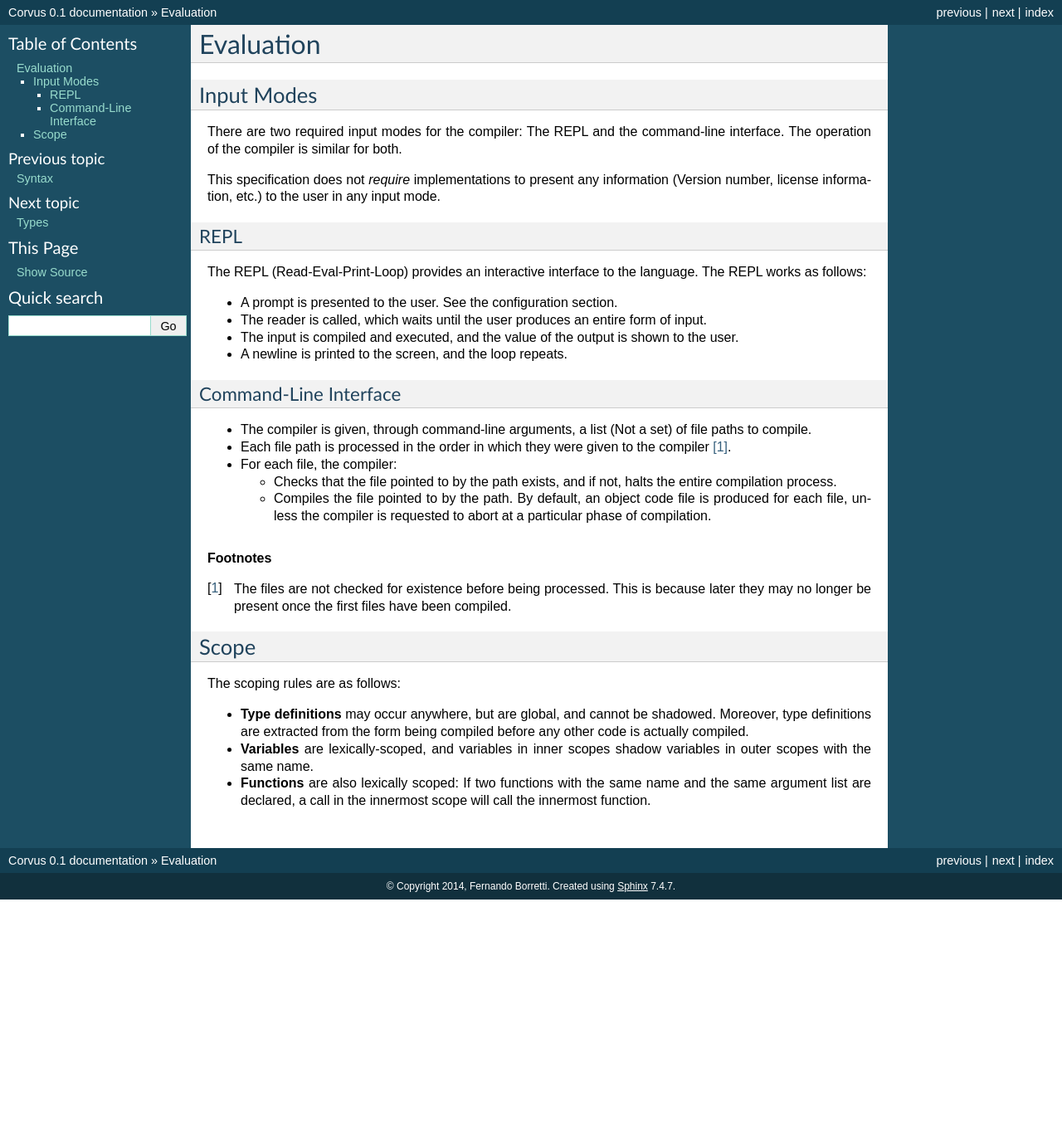
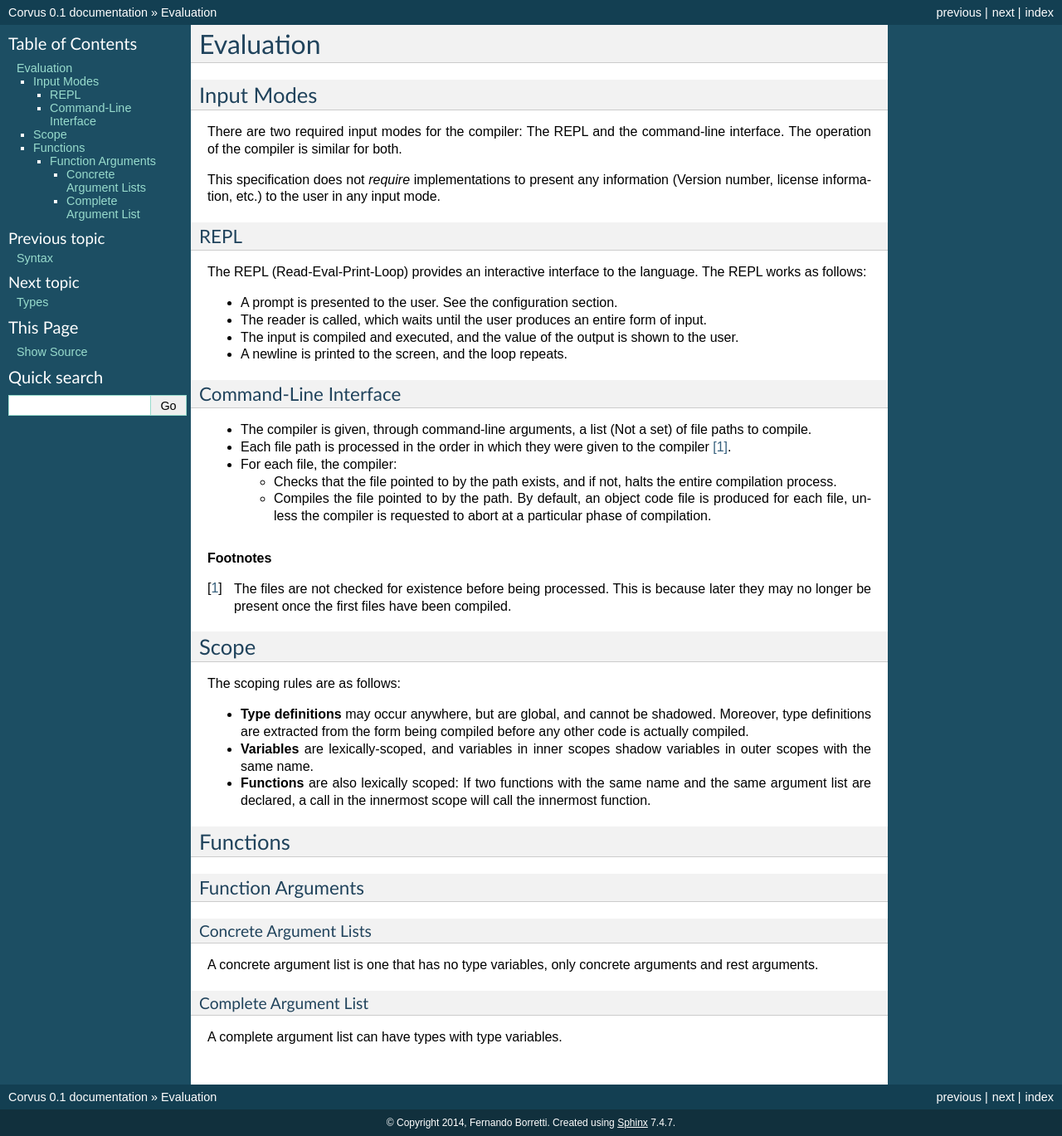
Before and after one commit to eudoxia0/corvus, a Sphinx documentation site: the page built from docs/evaluation.rst, in a window 1280 px wide. Shown: the whole page at 83% size. Built offline with Sphinx 7.4.7, drawn with Linux system fonts in a browser that asks for light colours; formulas are drawn with MathJax 3; before the commit the page ends 1084 px from its top, so only the background shows below that.

Commit message:
Add documentation on function arguments, lambda

```diff
--- a/docs/core.rst
+++ b/docs/core.rst
@@ -48,8 +48,8 @@ Return Value
 Parameters
    * :code:`<argument>`: The value to operate on. Must be an integer.
 
-:code:`ones` returns the Hamming weight_ of the argument. :code:`l-ones` counts
+:code:`ones` returns the `Hamming weight`_ of the argument. :code:`l-ones` counts
 the number of most significant zeros. :code:`t-ones` counts the number of least
 significant zeros.
 
-.. _weight: http://en.wikipedia.org/wiki/Hamming_weight
+.. _`Hamming weight`: http://en.wikipedia.org/wiki/Hamming_weight
--- a/docs/evaluation.rst
+++ b/docs/evaluation.rst
@@ -59,3 +59,22 @@ The scoping rules are as follows:
 * **Functions** are also lexically scoped: If two functions with the same name
   and the same argument list are declared, a call in the innermost scope will
   call the innermost function.
+
+Functions
+=========
+
+Function Arguments
+------------------
+
+.. _concrete_arglist:
+
+Concrete Argument Lists
+^^^^^^^^^^^^^^^^^^^^^^^
+
+A concrete argument list is one that has no type variables, only concrete
+arguments and rest arguments.
+
+Complete Argument List
+^^^^^^^^^^^^^^^^^^^^^^
+
+A complete argument list can have types with type variables.
```
Also changed, not shown: docs/special-forms.rst (+8 -0 lines).
